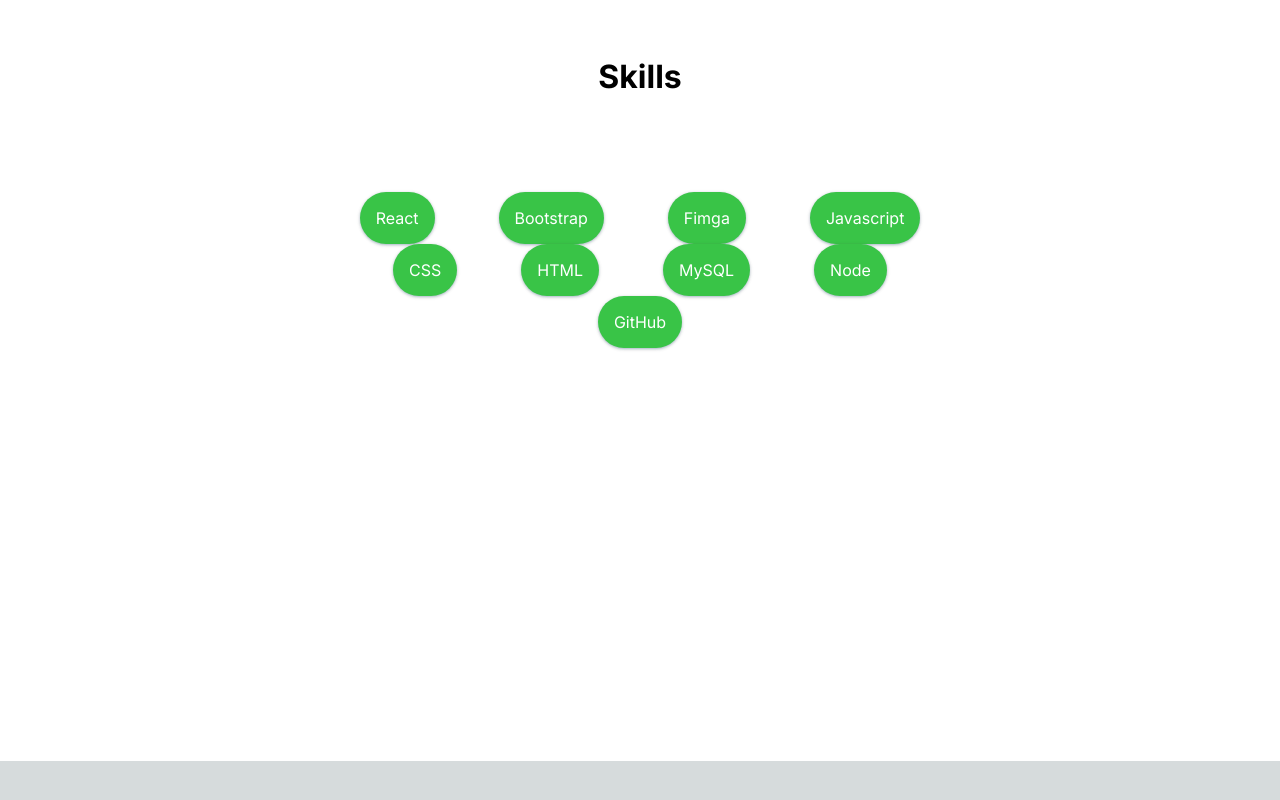
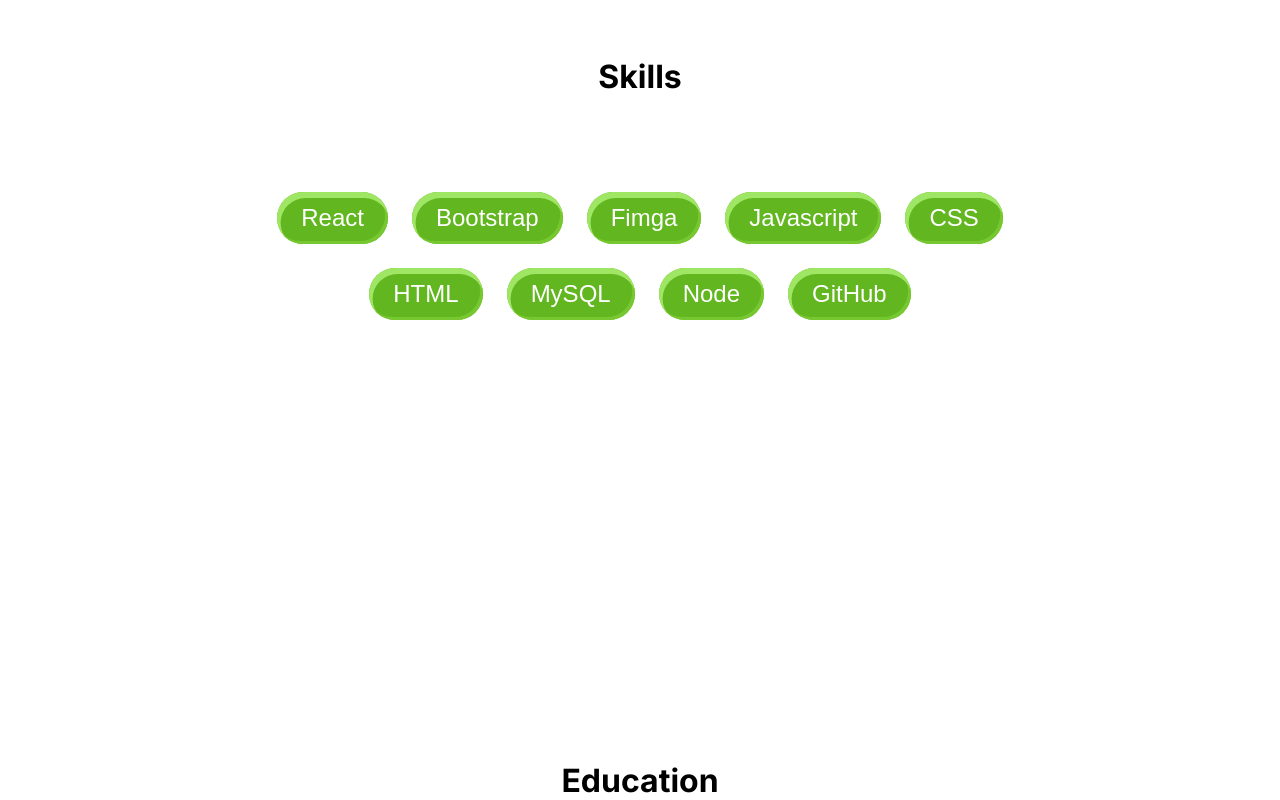
Before and after one commit to Gray3325/KaraResumeWebsite, a Next.js app: page / in a window 1280 px wide. Shown: the part 839-1639 px from the top of the page. Before the commit the page ends 1600 px from the top, so only its background shows below. Built offline with nearby package versions, Linux system fonts and the light colour scheme.

Commit message:
第二頁完成

```diff
--- a/src/app/page.module.css
+++ b/src/app/page.module.css
@@ -52,19 +52,20 @@
   text-align: center;
 }
 .skills {
-  width: 50%;
+  width: 60%;
   display: flex;
   flex-wrap: wrap;
   justify-content: center;
 }
 .skills p {
-  background: #39c447;
+  background: #62b620;
   border-radius: 8em;
-  padding: 1em;
-  margin: 0 2em;
+  padding: 0.5em 1em;
+  margin: 0 0.5em 1em 0.5em;
   color: #ffffff;
-  box-shadow: rgba(74, 120, 155, 0.3) 0px 1px 2px 0px,
-    rgba(60, 64, 67, 0.15) 0px 1px 3px 1px;
+  font: 1.5em sans-serif;
+  box-shadow: inset #9fe665 0.1em 0.2em 0em 0.05em,
+    inset #77C830 -0.1em -0.1em 0em 0.02em;
 }
 
 /* Enable hover only on non-touch devices */
--- a/src/app/page.tsx
+++ b/src/app/page.tsx
@@ -7,7 +7,7 @@
   return (
     <main className={styles.main}>
       <header className={styles.App_header}>
-        {/* [x] 第一頁 */}
+        {/* [x] 第一頁 打招呼 */}
         <div className={styles.box_left}>
           <h1>Hello</h1>
           <p>
@@ -25,12 +25,12 @@
         </div>
       </header>
       <div className={styles.page_2_skill}>
-        {/* [ ]  第二頁 */}
+        {/* [x] 第二頁 技能部分 */}
 
-        <h1 className=''>Skills</h1>
+        <h1>Skills</h1>
 
         <div className={styles.skills}>
-          {/* TODO 放技能的地方 */}
+          {/* 放技能的地方 */}
           <p>React</p>
           <p>Bootstrap</p>
           <p>Fimga</p>
@@ -42,6 +42,11 @@
           <p>GitHub</p>
         </div>
       </div>
+      <div className={styles.page_3_education}>
+        {/*[ ] 第三頁 學歷部分 */}
+        <h1>Education</h1>
+
+      </div>
     </main>
   );
 }
```
